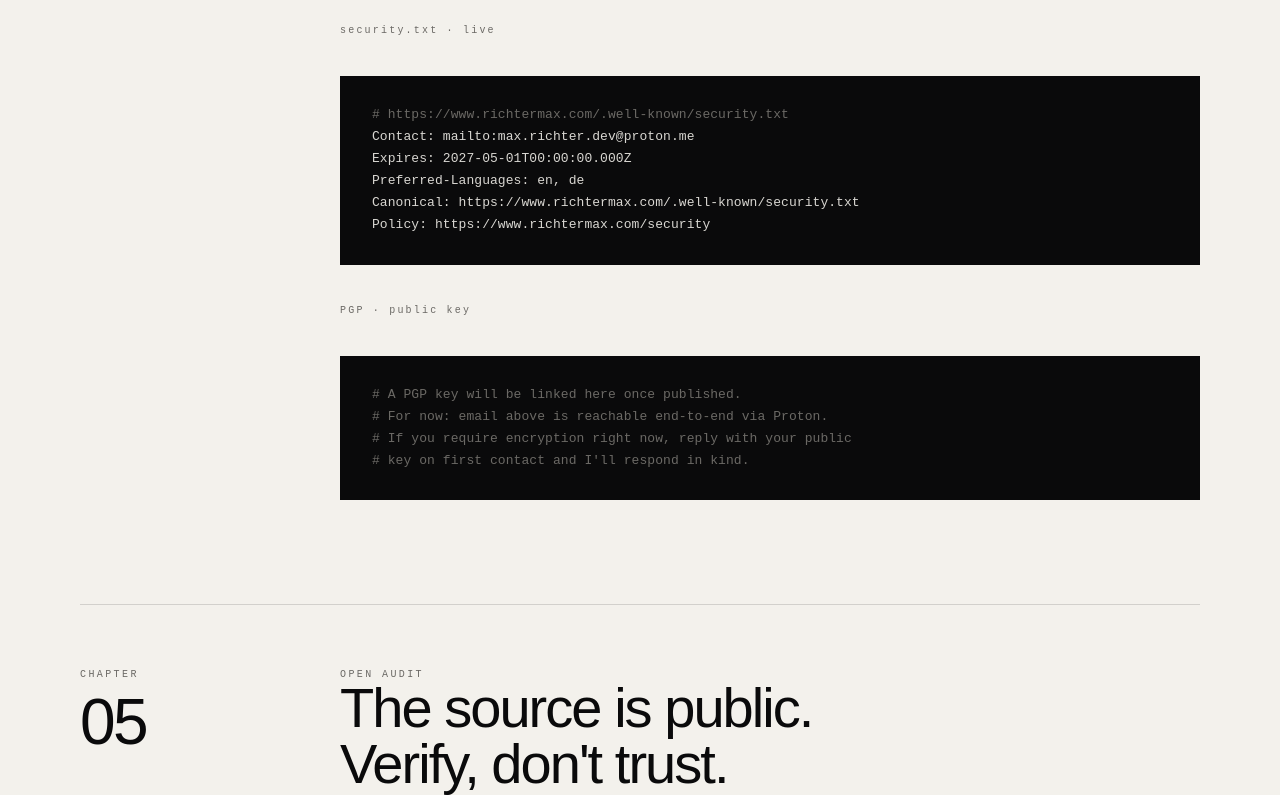
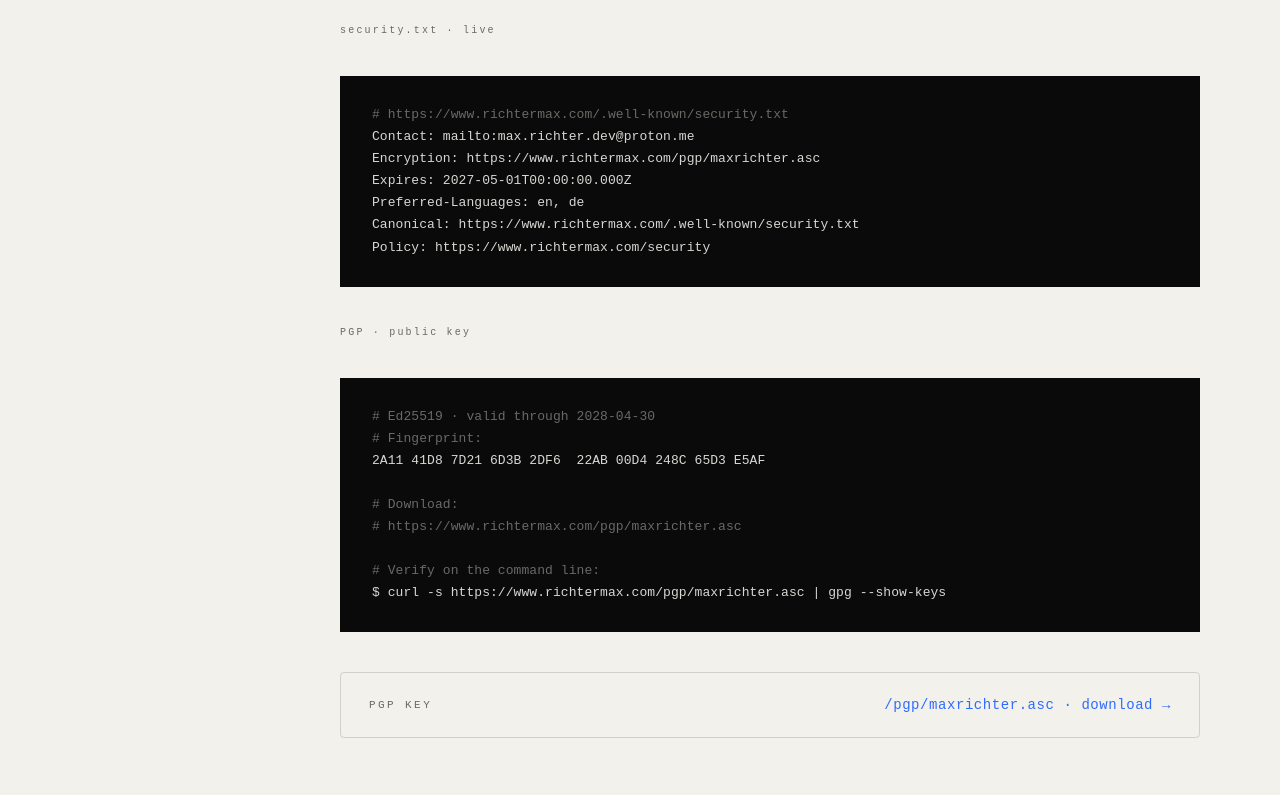
Before and after one commit to richter-max/PortfolioSite, an Astro site: page /security in a window 1280 px wide. Shown: the part 5242-6037 px from the top of the page. Built offline with nearby package versions, Linux system fonts and the light colour scheme; Astro itself is replaced by a stand-in of ours; some packages are replaced by stand-ins of ours.

Commit message:
publish PGP public key + wire it through security.txt + /security
Closes the placeholder loop opened in 91b5aa8. The Ed25519 key
generated for max.richter.dev@proton.me is now hosted at
/pgp/maxrichter.asc and discoverable through three coherent paths:

- security.txt gains an Encryption: line pointing at the .asc
  (RFC 9116 §2.5.5 — a machine-readable Encryption hint)
- /security chapter 4 swaps the placeholder for the real key block:
  human-readable fingerprint, download URL, and a one-liner curl|gpg
  verification command auditors can paste straight into a terminal
- A repo-card style "/pgp/maxrichter.asc · download →" link gives
  visual parity with the source / live-headers cards in chapter 5

Fingerprint for the record:
  2A11 41D8 7D21 6D3B 2DF6  22AB 00D4 248C 65D3 E5AF
  Ed25519, valid through 2028-04-30.

```diff
--- a/src/pages/security.astro
+++ b/src/pages/security.astro
@@ -146,16 +146,27 @@
       <div class="code-head mono">security.txt · live</div>
       <pre class="code"><span class="c"># https://www.richtermax.com/.well-known/security.txt</span>
 Contact: mailto:max.richter.dev@proton.me
+Encryption: https://www.richtermax.com/pgp/maxrichter.asc
 Expires: 2027-05-01T00:00:00.000Z
 Preferred-Languages: en, de
 Canonical: https://www.richtermax.com/.well-known/security.txt
 Policy: https://www.richtermax.com/security</pre>
 
       <div class="code-head mono" style="margin-top: 32px;">PGP · public key</div>
-      <pre class="code"><span class="c"># A PGP key will be linked here once published.</span>
-<span class="c"># For now: email above is reachable end-to-end via Proton.</span>
-<span class="c"># If you require encryption right now, reply with your public</span>
-<span class="c"># key on first contact and I'll respond in kind.</span></pre>
+      <pre class="code"><span class="c"># Ed25519 · valid through 2028-04-30</span>
+<span class="c"># Fingerprint:</span>
+2A11 41D8 7D21 6D3B 2DF6  22AB 00D4 248C 65D3 E5AF
+
+<span class="c"># Download:</span>
+<span class="c"># https://www.richtermax.com/pgp/maxrichter.asc</span>
+
+<span class="c"># Verify on the command line:</span>
+$ curl -s https://www.richtermax.com/pgp/maxrichter.asc | gpg --show-keys</pre>
+
+      <div class="repo-card mono" style="margin-top: 24px;">
+        <div class="k">PGP KEY</div>
+        <a href="/pgp/maxrichter.asc" target="_blank" rel="noreferrer">/pgp/maxrichter.asc · download →</a>
+      </div>
     </div>
   </article>
 
```
Also changed, not shown: public/.well-known/security.txt, 1 other file.
